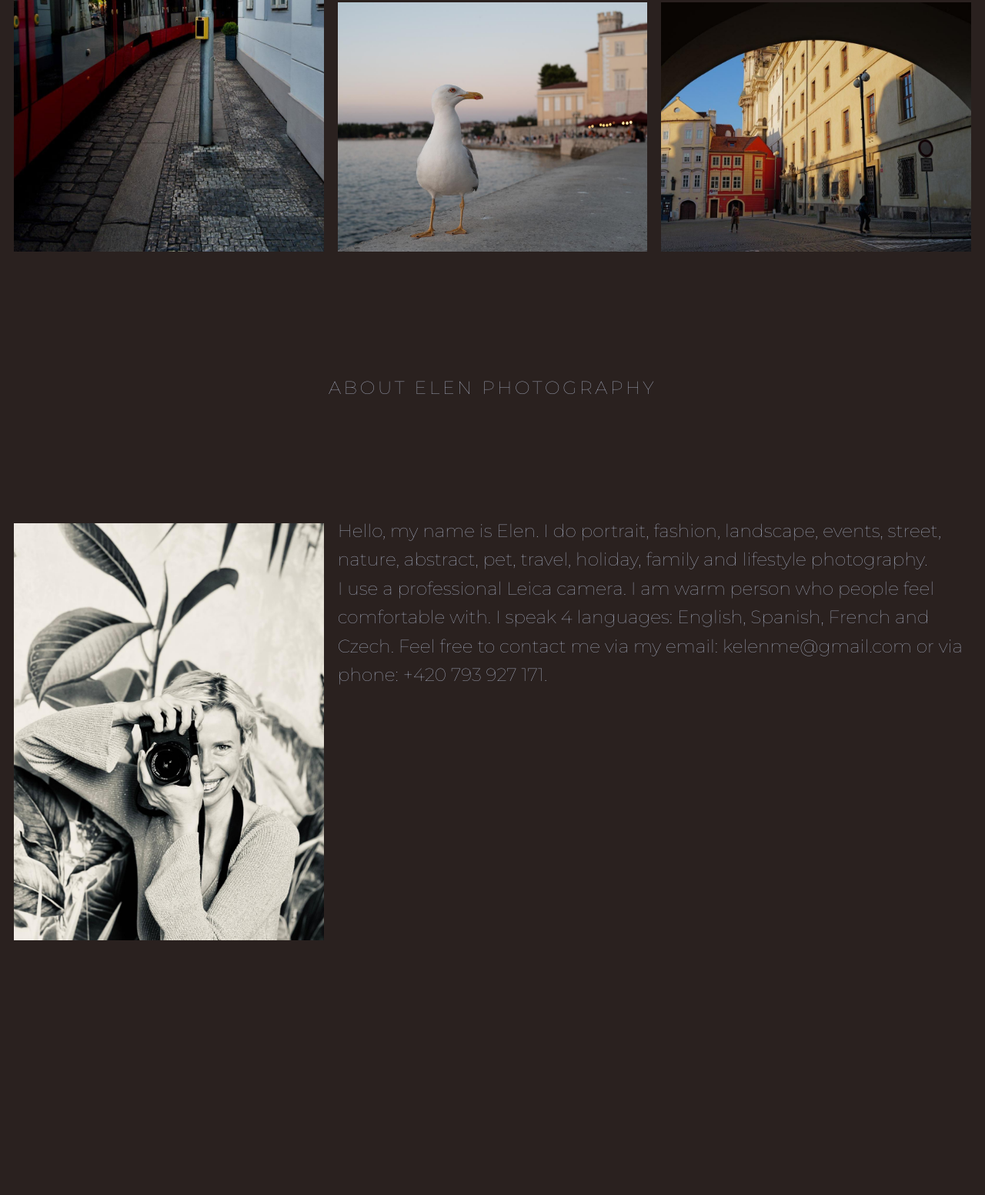
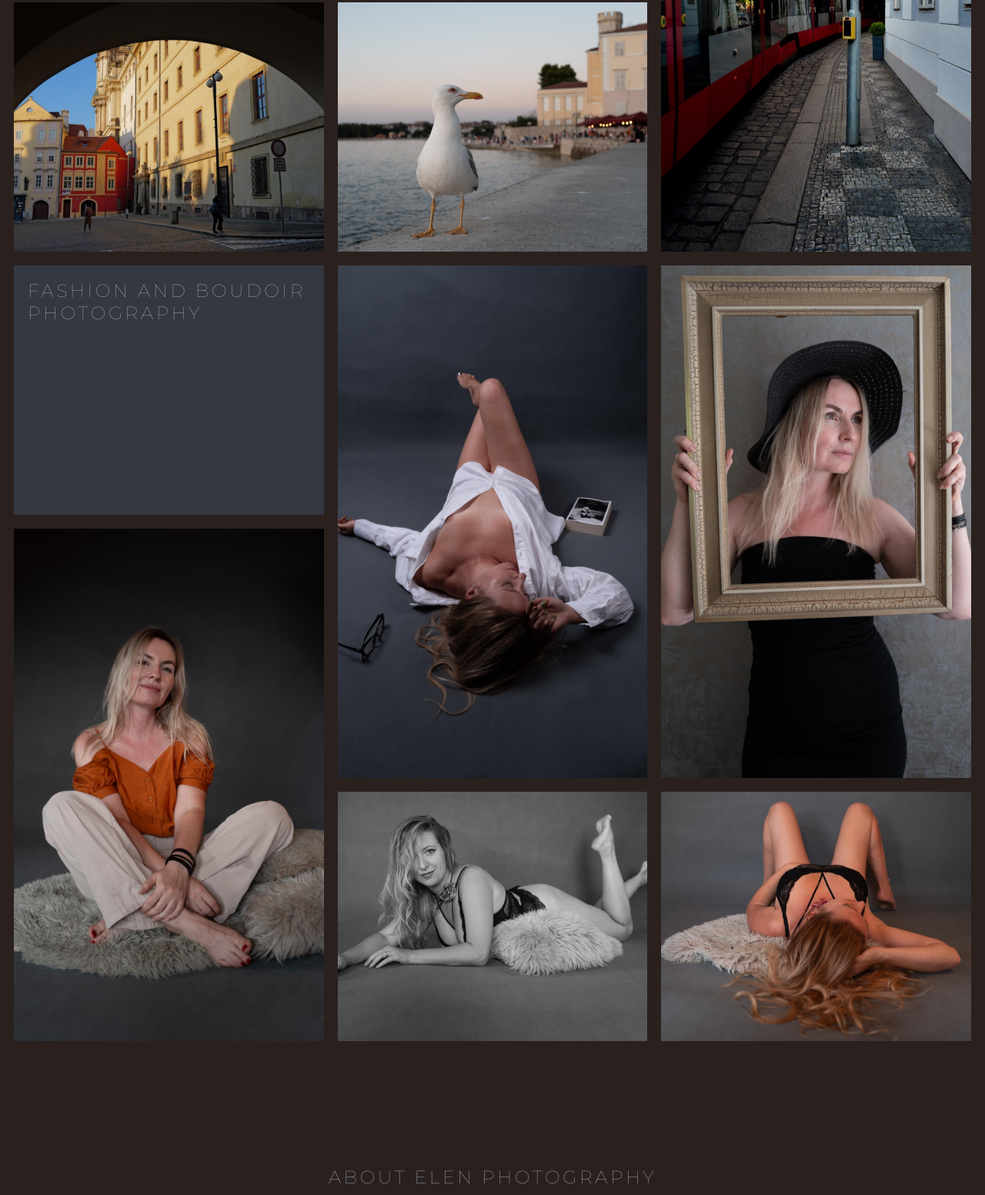
Before and after one commit to petryca/elenphoto, a plain HTML site: page index.html in a window 1280 px wide. Shown: the part 3843-5396 px from the top of the page at 77% size. Before the commit the page ends 5101 px from the top, so only its background shows below. Drawn offline with Linux system fonts and the light colour scheme.

Commit message:
new section

```diff
--- a/index.html
+++ b/index.html
@@ -62,6 +62,15 @@
         <div><img src="media/street/9D59C176.jpeg"></div>
     </section>
 
+    <section class="grid boudoir">
+        <div><h2>Fashion and Boudoir Photography</h2></div>
+        <div><img src="media/boudoir/EFBA131A.jpeg"></div>
+        <div><img src="media/boudoir/E44896F8.jpeg"></div>
+        <div><img src="media/boudoir/F7338C7A.jpeg"></div>
+        <div><img src="media/boudoir/7654FF53.jpeg"></div>
+        <div><img src="media/boudoir/4F3126BC.jpeg"></div>
+    </section>
+
     <section>
         <h2>About Elen Photography</h2>
         <div class="grid about">
--- a/large.css
+++ b/large.css
@@ -219,7 +219,7 @@
 }
 
 .grid.street>div:nth-child(1) {
-    grid-column: 1/3;
+    grid-column: 5/7;
     grid-row: 1/2;
 }
 
@@ -229,12 +229,12 @@
 }
 
 .grid.street>div:nth-child(3) {
-    grid-column: 5/7;
+    grid-column: 1/3;
     grid-row: 1/3;
 }
 
 .grid.street>div:nth-child(4) {
-    grid-column: 1/3;
+    grid-column: 5/7;
     grid-row: 2/4;
 }
 
@@ -244,6 +244,36 @@
 }
 
 .grid.street>div:nth-child(6) {
+    grid-column: 1/3;
+    grid-row: 3/4;
+}
+
+.grid.boudoir>div:nth-child(1) {
+    grid-column: 1/3;
+    grid-row: 1/2;
+}
+
+.grid.boudoir>div:nth-child(2) {
+    grid-column: 3/5;
+    grid-row: 1/3;
+}
+
+.grid.boudoir>div:nth-child(3) {
+    grid-column: 5/7;
+    grid-row: 1/3;
+}
+
+.grid.boudoir>div:nth-child(4) {
+    grid-column: 1/3;
+    grid-row: 2/4;
+}
+
+.grid.boudoir>div:nth-child(5) {
+    grid-column: 3/5;
+    grid-row: 3/4;
+}
+
+.grid.boudoir>div:nth-child(6) {
     grid-column: 5/7;
     grid-row: 3/4;
 }
--- a/medium.css
+++ b/medium.css
@@ -149,31 +149,61 @@
 }
 
 .grid.street>div:nth-child(1) {
+    grid-column: 3/5;
+    grid-row: 1/2;
+}
+
+.grid.street>div:nth-child(2) {
+    grid-column: 1/3;
+    grid-row: 1/3;
+}
+
+.grid.street>div:nth-child(3) {
+    grid-column: 3/4;
+    grid-row: 2/3;
+}
+
+.grid.street>div:nth-child(4) {
+    grid-column: 4/5;
+    grid-row: 2/3;
+}
+
+.grid.street>div:nth-child(5) {
+    grid-column: 1/3;
+    grid-row: 3/4;
+}
+
+.grid.street>div:nth-child(6) {
+    grid-column: 3/5;
+    grid-row: 3/4;
+}
+
+.grid.boudoir>div:nth-child(1) {
     grid-column: 1/3;
     grid-row: 1/2;
 }
 
-.grid.street>div:nth-child(2) {
+.grid.boudoir>div:nth-child(2) {
     grid-column: 3/5;
     grid-row: 1/3;
 }
 
-.grid.street>div:nth-child(3) {
+.grid.boudoir>div:nth-child(3) {
     grid-column: 2/3;
     grid-row: 2/3;
 }
 
-.grid.street>div:nth-child(4) {
+.grid.boudoir>div:nth-child(4) {
     grid-column: 1/2;
     grid-row: 2/3;
 }
 
-.grid.street>div:nth-child(5) {
+.grid.boudoir>div:nth-child(5) {
     grid-column: 3/5;
     grid-row: 3/4;
 }
 
-.grid.street>div:nth-child(6) {
+.grid.boudoir>div:nth-child(6) {
     grid-column: 1/3;
     grid-row: 3/4;
 }
```
Also changed, not shown: media/boudoir/4F3126BC.jpeg (added), media/boudoir/7654FF53.jpeg (added), media/boudoir/E44896F8.jpeg (added), media/boudoir/EFBA131A.jpeg (added), media/boudoir/F7338C7A.jpeg (added).
